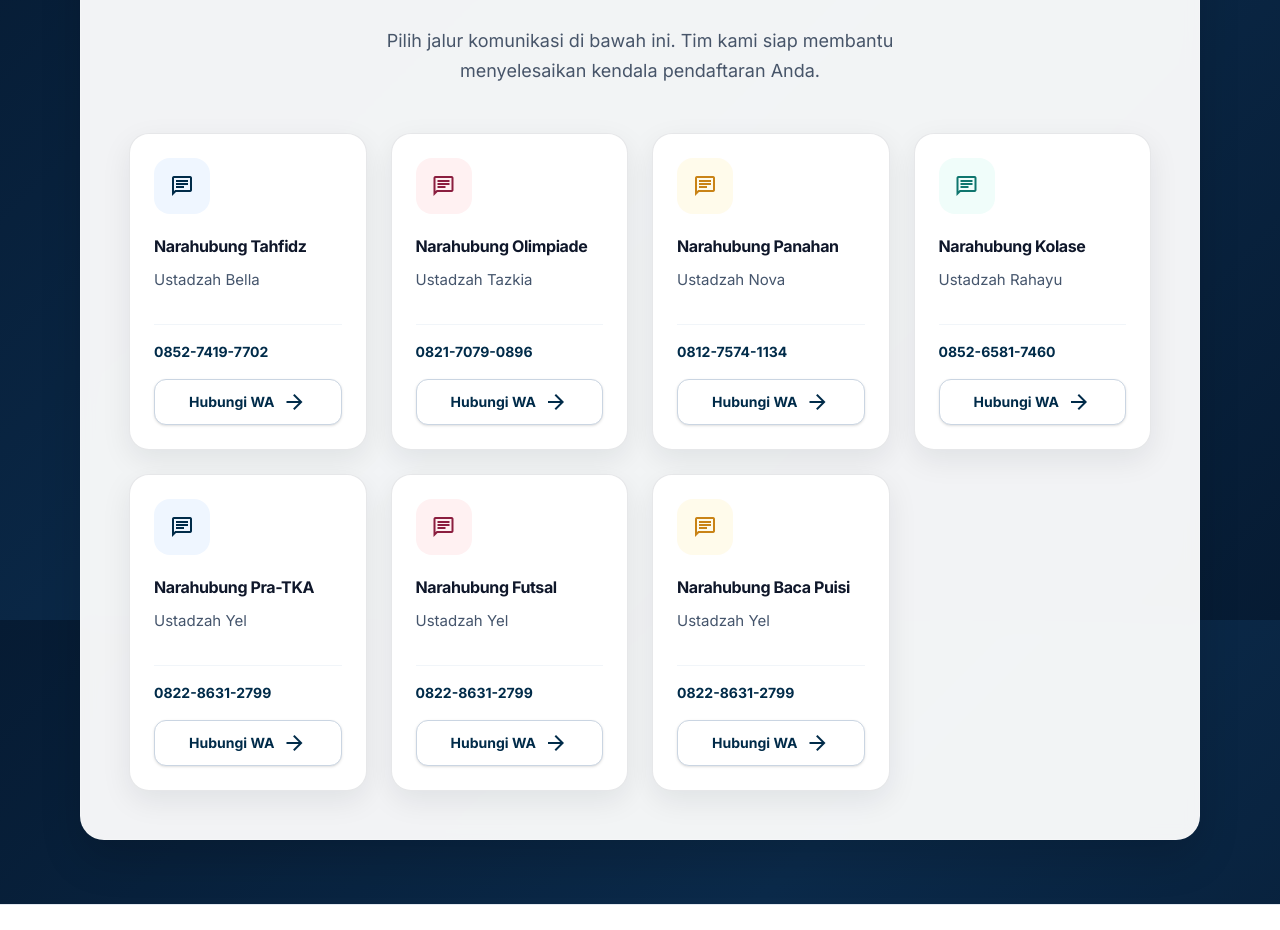
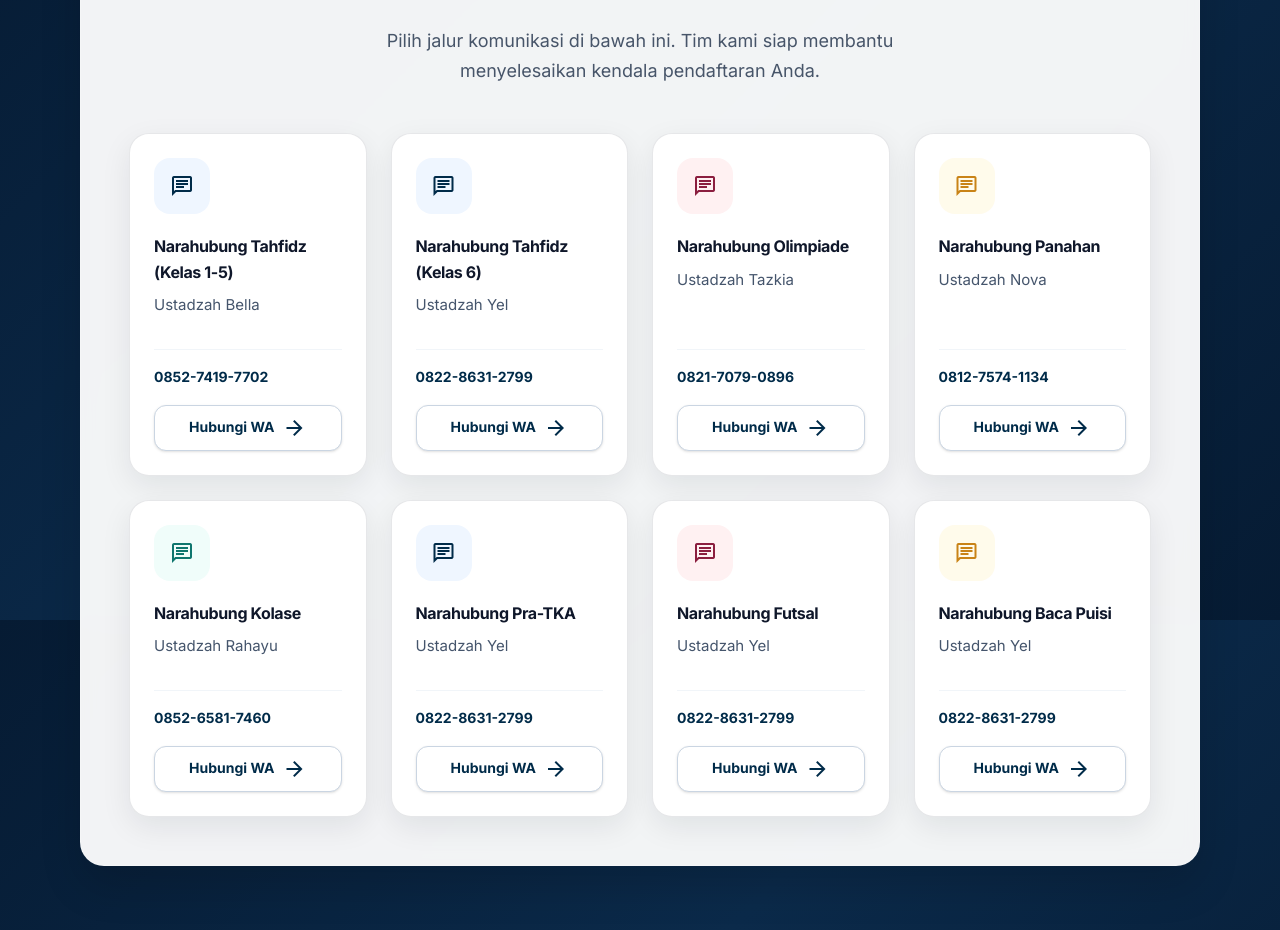
Before and after one commit to haqmiftahul9-hue/attin-expo2026, a React (Vite) app: page / in a window 1280 px wide. Shown: the part 7380-8310 px from the top of the page. Built offline with nearby package versions, Linux system fonts and the light colour scheme; no server answers; the database is empty.

Commit message:
edit cp lomba tahfidz

```diff
--- a/src/data/home.js
+++ b/src/data/home.js
@@ -158,11 +158,20 @@ export const contactCards = [
   {
     icon: 'chat',
     iconClassName: 'bg-primary/10 text-primary',
-    title: 'Narahubung Tahfidz',
+    title: 'Narahubung Tahfidz (Kelas 1-5)',
     caption: 'Ustadzah Bella',
     value: '0852-7419-7702',
     cta: 'Hubungi WA',
     href: 'https://wa.me/6285274197702'
+  },
+  {
+    icon: 'chat',
+    iconClassName: 'bg-primary/10 text-primary',
+    title: 'Narahubung Tahfidz (Kelas 6)',
+    caption: 'Ustadzah Yel',
+    value: '0822-8631-2799',
+    cta: 'Hubungi WA',
+    href: 'https://wa.me/6282286312799'
   },
   {
     icon: 'chat',
```
